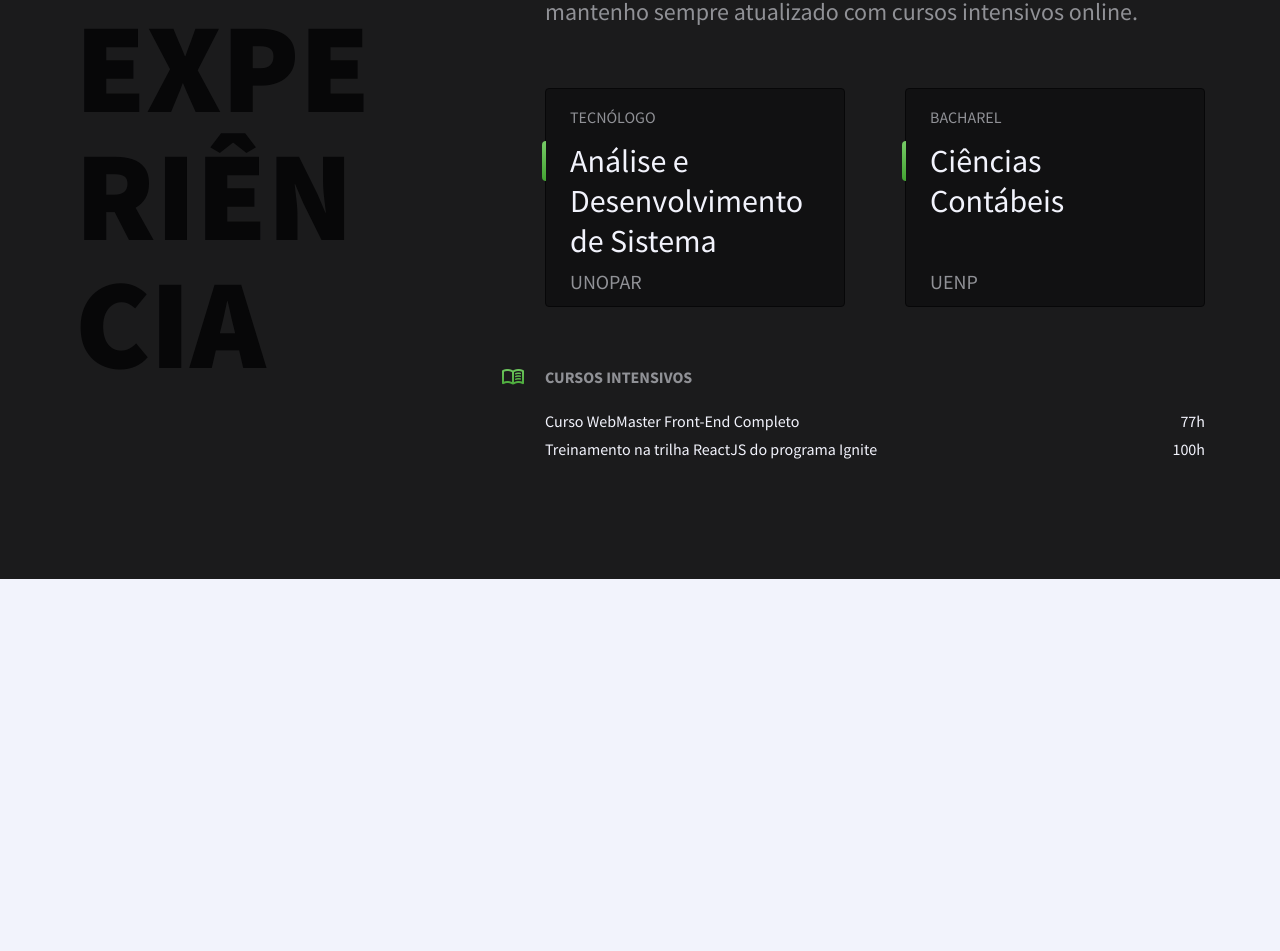
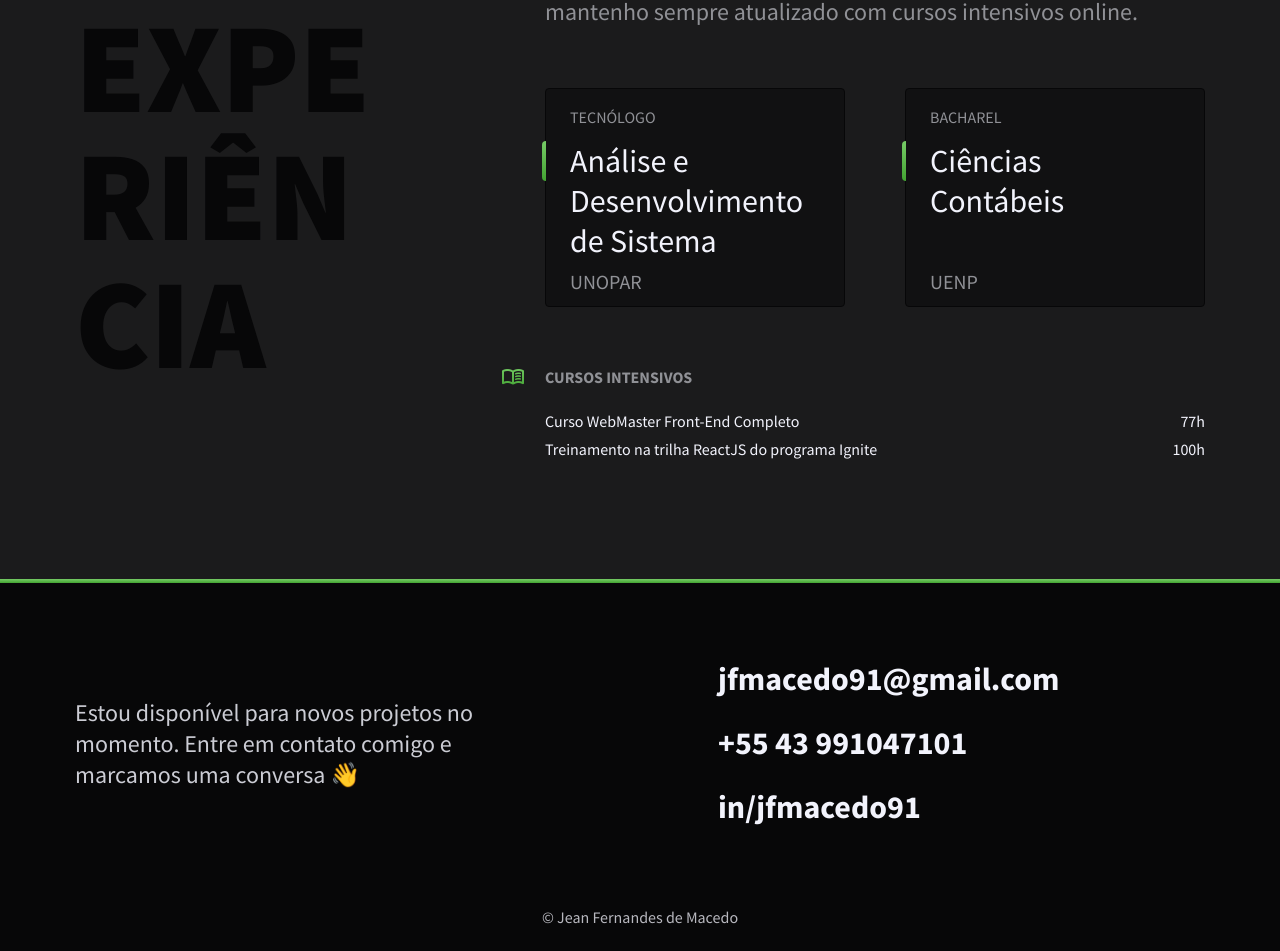
Before and after one commit to jfmacedo91/origamid-portfolio, a plain HTML site: page index.html in a window 1280 px wide. Shown: the part 1968-2919 px from the top of the page. Before the commit the page ends 2547 px from the top, so only its background shows below. Drawn offline with nearby package versions, Linux system fonts and the light colour scheme.

Commit message:
add footer and README.md

```diff
--- /dev/null
+++ b/css/footer.css
@@ -0,0 +1,57 @@
+.footer {
+  position: relative;
+  color: var(--color-gray01);
+  background-color: var(--color-gray12);
+}
+
+.footer::before {
+  content: "";
+  position: absolute;
+  top: 0;
+  left: 0;
+  width: 100%;
+  height: 0.25rem;
+  background: var(--color-gradient);
+}
+
+.footer-container {
+  display: grid;
+  grid-template-columns: 1fr 1fr;
+  gap: 9.75rem;
+  align-items: center;
+  max-width: 73.125rem;
+  margin: 0 auto;
+  padding: 5rem 1.25rem;
+}
+
+.footer-text {
+  font-size: 1.5rem;
+  color: var(--color-gray04);
+}
+
+.contacts {
+  display: flex;
+  flex-direction: column;
+  gap: 1.5rem;
+}
+
+.contacts a {
+  color: inherit;
+  text-decoration: none;
+  font-size: 2rem;
+  font-weight: 700;
+}
+
+.footer-copy {
+  text-align: center;
+  padding-bottom: 1.5rem;
+  color: var(--color-gray05);
+}
+
+@media (max-width: 900px) {
+  .footer-container {
+    gap: 2.5rem;
+    grid-template-columns: 1fr;
+    place-items: center;
+  }
+}
--- a/css/formation.css
+++ b/css/formation.css
@@ -103,7 +103,7 @@
   color: var(--color-gray01);
 }
 
-@media (max-width: 640px) {
+@media (max-width: 900px) {
   .formation {
     gap: 2.5rem;
     grid-template-columns: 1fr;
--- a/css/style.css
+++ b/css/style.css
@@ -3,3 +3,4 @@
 @import "./introduction.css";
 @import "./experience.css";
 @import "./formation.css";
+@import "./footer.css";
--- a/index.html
+++ b/index.html
@@ -6,8 +6,10 @@
   <link rel="stylesheet" href="https://fonts.googleapis.com/css2?family=Material+Symbols+Rounded:opsz,wght,FILL,GRAD@48,400,1,0" />
   <link href="https://fonts.googleapis.com/css2?family=Source+Sans+Pro:wght@400;700;900&display=swap" rel="stylesheet" />
   <meta charset="UTF-8" />
+  <meta name="description" content="Desenvolvedor Font End & UX/UI Designer Localizado em Andirá no Paraná">
   <link rel="stylesheet" href="./css/style.css" />
   <meta name="viewport" content="width=device-width, initial-scale=1.0" />
+  <link rel="shortcut icon" href="./images/logo.svg" type="image/x-icon">
   <title>Jean - Desenvolvedor e UI Design</title>
 </head>
 <body>
@@ -93,12 +95,12 @@
               <div class="college-name">uenp</div>
             </li>
           </ul>
-          <span class="courses-title">
+          <h3 class="courses-title">
             <span class="material-symbols-rounded courses-icon">
               menu_book
             </span>
             cursos intensivos
-          </span>
+          </h3>
           <ul class="courses-list">
             <li class="course">
               <span class="course-name">Curso WebMaster Front-End Completo</span>
@@ -113,5 +115,16 @@
       </div>
     </section>
   </main>
+  <footer id="contact" class="footer">
+    <div class="footer-container">
+      <p class="footer-text">Estou disponível para novos projetos no momento. Entre em contato comigo e marcamos uma conversa 👋</p>
+      <ul class="contacts">
+        <li><a href="mailto:jfmacedo91@gmail.com">jfmacedo91@gmail.com</a></li>
+        <li><a href="tel:+5543991047101">+55 43 991047101</a></li>
+        <li><a href="https://www.linkedin.com/in/jfmacedo91/" target="_blank">in/jfmacedo91</a></li>
+      </ul>
+    </div>
+    <p class="footer-copy">&copy; Jean Fernandes de Macedo</p>
+  </footer>
 </body>
 </html>
```
Also changed, not shown: 1 other file.
